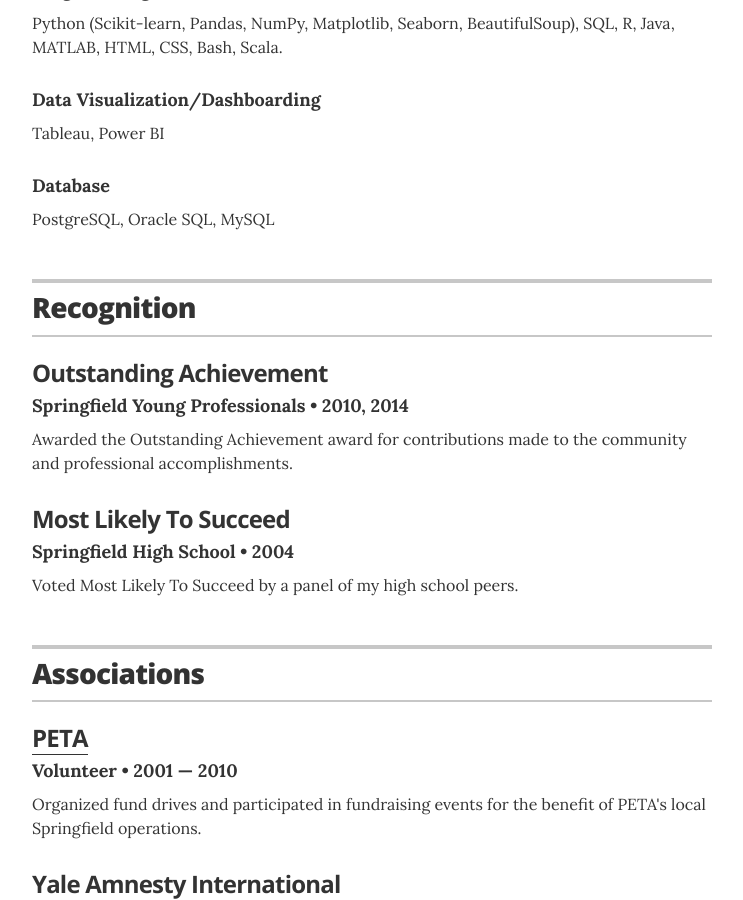
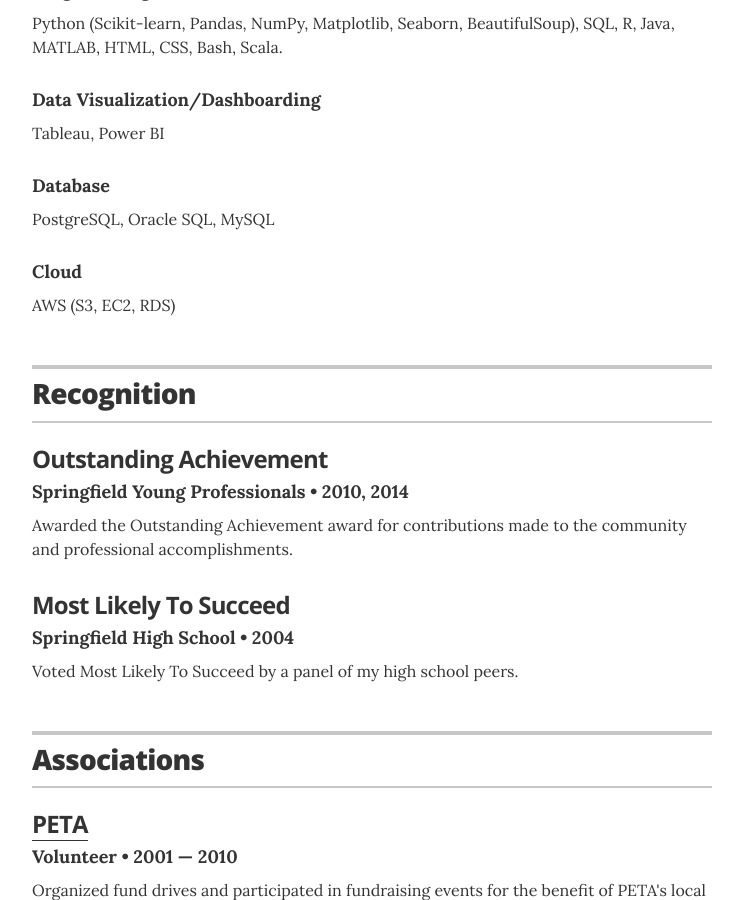
Before and after one commit to ttariqaziz/ttariqaziz.github.io, a Jekyll site: the page built from index.html, in a window 1280 px wide and 900 px high, scrolled down 2335 px. Shown: the whole window, without its empty margins (268-1011 px from the left). Built offline with Jekyll 4.4.1, drawn with Linux system fonts in a browser that asks for light colours.

Commit message:
Update skills.yml

```diff
--- a/_data/skills.yml
+++ b/_data/skills.yml
@@ -10,3 +10,7 @@
 # Database
 - skill: Database
   description: PostgreSQL, Oracle SQL, MySQL
+
+# Cloud
+- skill: Cloud
+  description: AWS (S3, EC2, RDS)
```
